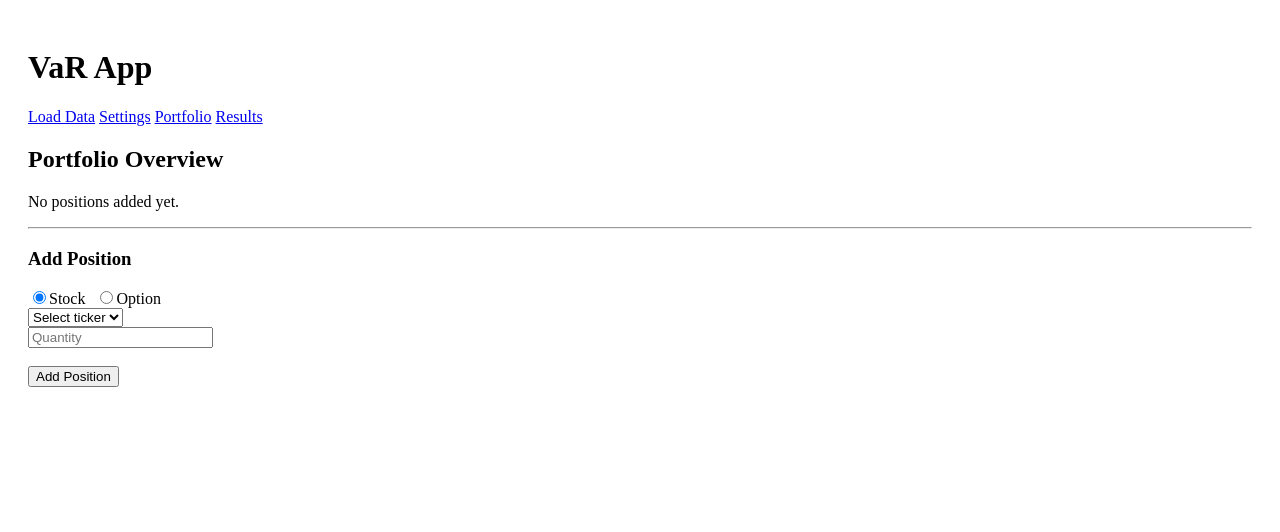
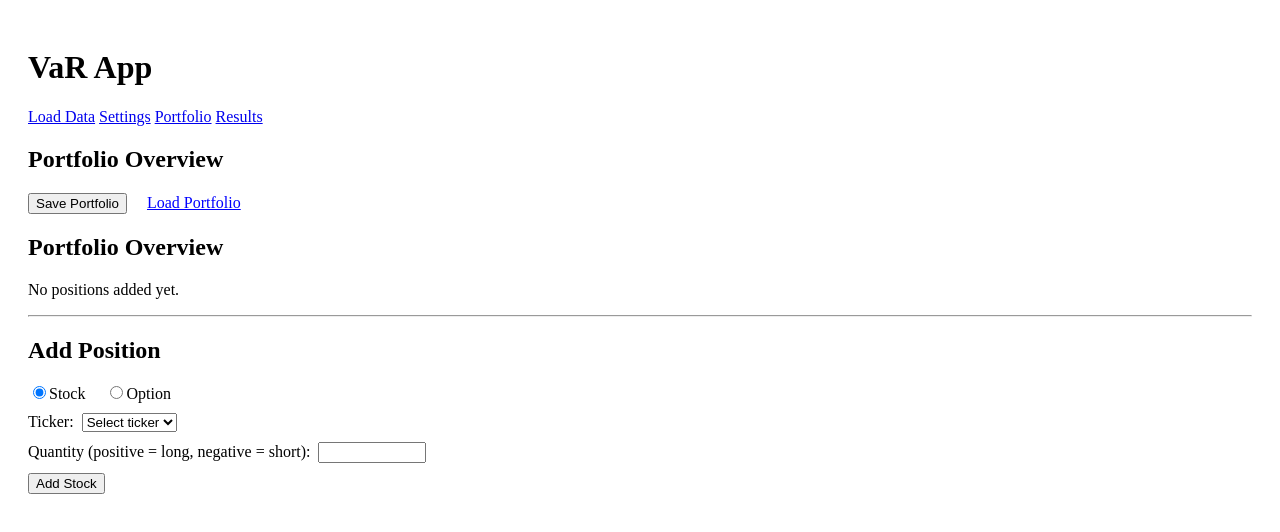
Before and after one commit to AlfaDjalo/var-frontend, a React (Vite) app: page /var-frontend/portfolio in a window 1280 px wide. Shown: the top 532 px of the page. Built offline with nearby package versions, Linux system fonts and the light colour scheme.

Commit message:
Added save and load portfolio functionality

```diff
--- a/src/components/PortfolioPanel.jsx
+++ b/src/components/PortfolioPanel.jsx
@@ -1,9 +1,12 @@
-import React, { useState, useEffect } from "react";
+import React, { useState } from "react";
 
-export default function PortfolioPanel({ assets, spotPrices }) {
-  // Positions is an array of position objects (stock and option)
-  const [positions, setPositions] = useState([]);
-
+export default function PortfolioPanel({
+  assets,
+  spotPrices,
+  positions,
+  onAddPosition,
+  onDeletePosition,
+}) {
   // Inputs for add position
   const [addType, setAddType] = useState("stock");
   const [newTicker, setNewTicker] = useState("");
@@ -27,15 +30,14 @@ export default function PortfolioPanel({ assets, spotPrices }) {
       return;
     }
 
+    let position;
+
     if (addType === "stock") {
-      setPositions((prev) => [
-        ...prev,
-        {
+      position = {
         product_type: "stock",
         ticker: newTicker,
         quantity: qty,
-        },
-      ]);
+      };
     } else {
       if (
         !newStrike ||
@@ -46,28 +48,23 @@ export default function PortfolioPanel({ assets, spotPrices }) {
         alert("Please enter valid strike and maturity for option");
         return;
       }
-      setPositions((prev) => [
-        ...prev,
-        {
+      position = {
         product_type: "option",
         underlying: newTicker,
         quantity: qty,
         strike: parseFloat(newStrike),
         option_type: newOptionType,
         maturity: parseFloat(newMaturity),
-        },
-      ]);
+      };
     }
+
+    onAddPosition(position);
 
     setNewTicker("");
     setNewQuantity("");
     setNewStrike("");
     setNewOptionType("call");
     setNewMaturity("");
-  };
-
-  const handleDeletePosition = (idx) => {
-    setPositions((prev) => prev.filter((_, i) => i !== idx));
   };
 
   return (
@@ -90,11 +87,12 @@ export default function PortfolioPanel({ assets, spotPrices }) {
             </tr>
           </thead>
           <tbody>
-            {positions.map((pos, idx) => {
-              const ticker = pos.product_type === "stock" ? pos.ticker : pos.underlying;
+            {positions.map((pos) => {
+              const ticker =
+                pos.product_type === "stock" ? pos.ticker : pos.underlying;
               const spot = spotPrices[ticker] || 0;
               return (
-                <tr key={idx}>
+                <tr key={pos.id}>
                   <td>{ticker}</td>
                   <td>{pos.product_type}</td>
                   <td>{pos.quantity}</td>
@@ -103,7 +101,7 @@ export default function PortfolioPanel({ assets, spotPrices }) {
                   <td>{pos.product_type === "option" ? pos.maturity : "—"}</td>
                   <td>{spot.toFixed(2)}</td>
                   <td>
-                    <button onClick={() => handleDeletePosition(idx)}>Delete</button>
+                    <button onClick={() => onDeletePosition(pos.id)}>Delete</button>
                   </td>
                 </tr>
               );
@@ -207,7 +205,9 @@ export default function PortfolioPanel({ assets, spotPrices }) {
         </>
       )}
 
-      <button onClick={handleAddPosition}>Add {addType === "stock" ? "Stock" : "Option"}</button>
+      <button onClick={handleAddPosition}>
+        Add {addType === "stock" ? "Stock" : "Option"}
+      </button>
     </div>
   );
 }
--- a/src/pages/PortfolioPage.jsx
+++ b/src/pages/PortfolioPage.jsx
@@ -1,89 +1,194 @@
-import React, { useState } from "react";
+import React from "react";
 import { useApp } from "../context/AppContext";
+import PortfolioPanel from "../components/PortfolioPanel";
 
 function PortfolioPage() {
   const { state, dispatch } = useApp();
   const { assets, spotPrices, positions } = state;
 
-  const [addType, setAddType] = useState("stock");
-  const [newTicker, setNewTicker] = useState("");
-  const [newQuantity, setNewQuantity] = useState("");
-  const [newStrike, setNewStrike] = useState("");
-  const [newOptionType, setNewOptionType] = useState("call");
-  const [newMaturity, setNewMaturity] = useState("");
+  // const [addType, setAddType] = useState("stock");
+  // const [newTicker, setNewTicker] = useState("");
+  // const [newQuantity, setNewQuantity] = useState("");
+  // const [newStrike, setNewStrike] = useState("");
+  // const [newOptionType, setNewOptionType] = useState("call");
+  // const [newMaturity, setNewMaturity] = useState("");
 
-  const positionsArray = Object.entries(positions);
+  // const positionsArray = Object.entries(positions);
+  const positionsArray = Object.entries(positions).map(([id, pos]) => ({
+    ...pos,
+    id,
+  }));
 
-  const handleAddPosition = () => {
-    if (!newTicker || !newQuantity || isNaN(parseFloat(newQuantity))) {
-      alert("Enter valid ticker and quantity");
-      return;
+  const handleAddPosition = (position) => {
+    const id = crypto.randomUUID();
+    dispatch({ type: "ADD_POSITION", payload: { id, position } });
+  };
+
+  const handleDeletePosition = (id) => {
+    dispatch({ type: "DELETE_POSITION", payload: id });
+  };
+
+  const handleSavePortfolio = async () => {
+    const dataToSave = JSON.stringify(positions, null, 2);
+
+    if (window.showSaveFilePicker) {
+      try {
+        const options = {
+          types: [
+            {
+              description: "JSON Files",
+              accept: { "application/json": [".json"] },
+            },
+          ],
+          suggestedName: "portfolio.json",
+        };
+
+        const handle = await window.showSaveFilePicker(options);
+        const writable = await handle.createWritable();
+        await writable.write(dataToSave);
+        await writable.close();
+        alert("Portfolio saved successfully");
+        return;
+      } catch (err) {
+        console.warn("Save failed or cancelled:", err);
+      }
     }
 
-    if (!assets.includes(newTicker)) {
-      alert("Ticker not in dataset");
-      return;
-    }
+    const filename = prompt("Enter filename", "portfolio.json") || "portfolio.json";
 
-    const qty = parseFloat(newQuantity);
-    if (qty === 0) {
-      alert("Quantity cannot be zero");
-      return;
-    }
+    const blob = new Blob([dataToSave], { type: "application/json" });
+    const url = URL.createObjectURL(blob);
 
-    let position;
+    const link = document.createElement("a");
+    link.href = url;
+    link.download = filename;
+    link.click();
 
-    if (addType === "stock") {
-      position = {
-        product_type: "stock",
-        ticker: newTicker,
-        quantity: qty,
-      };
-    } else {
-      if (
-        !newStrike ||
-        !newMaturity ||
-        isNaN(parseFloat(newStrike)) ||
-        isNaN(parseFloat(newMaturity))
-      ) {
-        alert("Enter valid strike & maturity");
-        return;
-      }
-
-      position = {
-        product_type: "option",
-        underlying: newTicker,
-        quantity: qty,
-        strike: parseFloat(newStrike),
-        option_type: newOptionType,
-        maturity: parseFloat(newMaturity),
-      };
-    }
-
-    const id = crypto.randomUUID();
-
-    dispatch({
-      type: "ADD_POSITION",
-      payload: { id, position },
-    });
-
-    // reset inputs
-    setNewTicker("");
-    setNewQuantity("");
-    setNewStrike("");
-    setNewMaturity("");
-    setNewOptionType("call");
+    URL.revokeObjectURL(url);
   };
 
-  const handleDelete = (id) => {
-    dispatch({ type: "DELETE_POSITION", payload: id });
-  };
+  const handleLoadPortfolio = (e) => {
+    const file = e.target.files[0];
+    if (!file) return;
+
+    const reader = new FileReader();
+    reader.onload = (event) => {
+      try {
+        const loadedPositions = JSON.parse(event.target.result);
+
+        if (
+          typeof loadedPositions === "object" &&
+          loadedPositions !== null &&
+          !Array.isArray(loadedPositions)
+        ) {
+          dispatch({ type: "SET_POSITIONS", payload: loadedPositions });
+        } else {
+          alert("Invalid portfolio file format.");
+        }
+      } catch {
+          alert("Error parsing portfolio file.");
+        }
+      };
+
+      reader.readAsText(file);
+      e.target.value = null;
+    };
+  // }
+  // const handleAddPosition = () => {
+  //   if (!newTicker || !newQuantity || isNaN(parseFloat(newQuantity))) {
+  //     alert("Enter valid ticker and quantity");
+  //     return;
+  //   }
+
+  //   if (!assets.includes(newTicker)) {
+  //     alert("Ticker not in dataset");
+  //     return;
+  //   }
+
+  //   const qty = parseFloat(newQuantity);
+  //   if (qty === 0) {
+  //     alert("Quantity cannot be zero");
+  //     return;
+  //   }
+
+  //   let position;
+
+  //   if (addType === "stock") {
+  //     position = {
+  //       product_type: "stock",
+  //       ticker: newTicker,
+  //       quantity: qty,
+  //     };
+  //   } else {
+  //     if (
+  //       !newStrike ||
+  //       !newMaturity ||
+  //       isNaN(parseFloat(newStrike)) ||
+  //       isNaN(parseFloat(newMaturity))
+  //     ) {
+  //       alert("Enter valid strike & maturity");
+  //       return;
+  //     }
+
+  //     position = {
+  //       product_type: "option",
+  //       underlying: newTicker,
+  //       quantity: qty,
+  //       strike: parseFloat(newStrike),
+  //       option_type: newOptionType,
+  //       maturity: parseFloat(newMaturity),
+  //     };
+  //   }
+
+  //   const id = crypto.randomUUID();
+
+  //   dispatch({
+  //     type: "ADD_POSITION",
+  //     payload: { id, position },
+  //   });
+
+  //   // reset inputs
+  //   setNewTicker("");
+  //   setNewQuantity("");
+  //   setNewStrike("");
+  //   setNewMaturity("");
+  //   setNewOptionType("call");
+  // };
+
 
   return (
     <div>
       <h2>Portfolio Overview</h2>
 
-      {positionsArray.length === 0 ? (
+      <div style={{ marginBottom: 16 }}>
+        <button onClick={handleSavePortfolio}>Save Portfolio</button>
+
+        <label
+          style={{
+            marginLeft: 20,
+            cursor: "pointer",
+            color: "blue",
+            textDecoration: "underline",
+          }}
+        >
+          Load Portfolio
+          <input
+            type="file"
+            accept=".json"
+            style={{ display: "none" }}
+            onChange={handleLoadPortfolio}
+          />
+        </label>
+      </div>
+
+      <PortfolioPanel
+        assets={assets}
+        spotPrices={spotPrices}
+        positions={positionsArray}
+        onAddPosition={handleAddPosition}
+        onDeletePosition={handleDeletePosition}
+      />
+      {/* {positionsArray.length === 0 ? (
         <p>No positions added yet.</p>
       ) : (
         <table border={1} cellPadding={8}>
@@ -203,7 +308,7 @@ function PortfolioPage() {
       <br />
       <button onClick={handleAddPosition}>
         Add Position
-      </button>
+      </button> */}
     </div>
   );
 }
```
Lines whose indentation alone changed are shown as unchanged.
